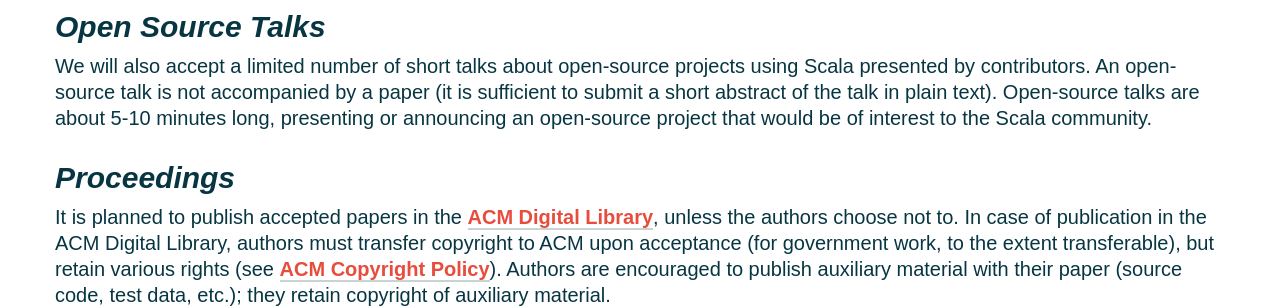
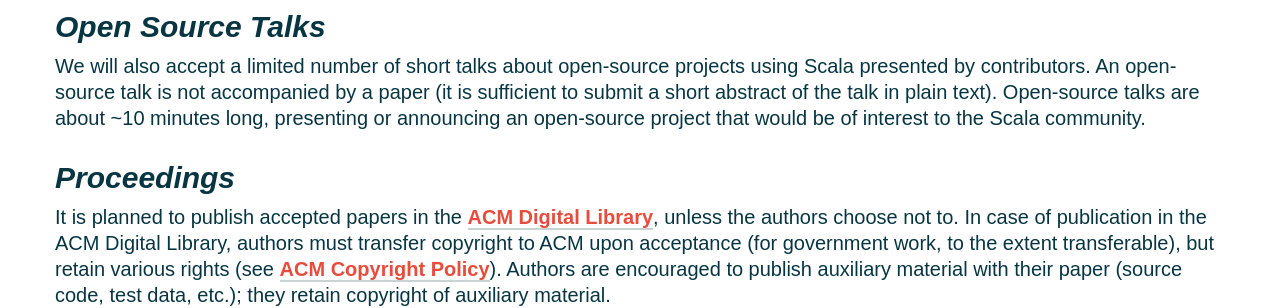
Before and after one commit to heathermiller/wwwscala14, a Jekyll site: the page built from call-for-papers.md, in a window 1280 px wide and 900 px high, scrolled down 3437 px. Shown: the part 205-513 px from the top of the window. Built offline with Jekyll 4.4.1, drawn with Linux system fonts in a browser that asks for light colours.

Commit message:
Loosening up open source talks, those should be like 10 mins

```diff
--- a/_layouts/frontpage.html
+++ b/_layouts/frontpage.html
@@ -81,7 +81,7 @@ layout: frontpage
         <div class="text">
           <p>
             <b>Open Source Talks</b><br/>
-            Short 5-10 minute talks by Scala enthusiasts and students presenting open source projects using Scala that they authored and/or contribute to.
+            Short talks by Scala enthusiasts and students presenting open source projects using Scala that they authored and/or contribute to.
           </p>
           <p>
             <b>Invited Industrial Talks</b><br/>
--- a/call-for-papers.md
+++ b/call-for-papers.md
@@ -57,7 +57,7 @@ research related to Scala.
 We will also accept a limited number of short talks about open-source projects
 using Scala presented by contributors. An open-source talk is not accompanied
 by a paper (it is sufficient to submit a short abstract of the talk in plain
-text). Open-source talks are about 5-10 minutes long, presenting or announcing
+text). Open-source talks are about ~10 minutes long, presenting or announcing
 an open-source project that would be of interest to the Scala community.
 
 ## Proceedings
--- a/scala2014-call-for-papers.txt
+++ b/scala2014-call-for-papers.txt
@@ -81,7 +81,7 @@ Open Source Talks
 We will also accept a limited number of short talks about open-source projects
 using Scala presented by contributors. An open-source talk is not accompanied
 by a paper (it is sufficient to submit a short abstract of the talk in plain
-text). Open-source talks are about 5-10 minutes long, presenting or announcing
+text). Open-source talks are about ~10 minutes long, presenting or announcing
 an open-source project that would be of interest to the Scala community.
 
 
```
